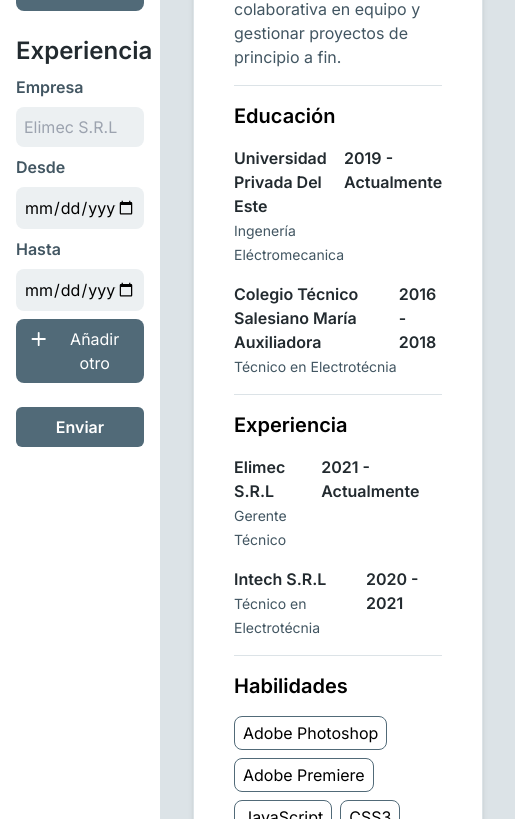
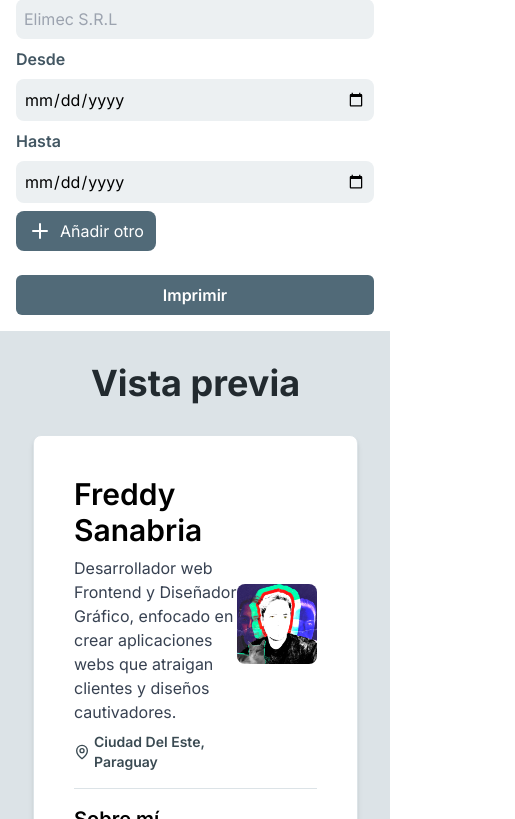
Before and after one commit to freddwithy/just-a-simple-cv, a Next.js app: page /create in a window 390 px wide. Shown: the part 1098-1917 px from the top of the page, 515 px wide, since content can reach past the window. Built offline with nearby package versions, Linux system fonts and the light colour scheme.

Commit message:
adding some responsive

```diff
--- a/app/create/components/CV.tsx
+++ b/app/create/components/CV.tsx
@@ -32,7 +32,7 @@ export const CVComponent: React.FC<CVProps> = ({
     }
 }) => {
     return (
-        <section className="p-10 border border-mystic-200 rounded-lg w-full bg-white shadow-md flex-col max-w-3xl">
+        <section className="p-10 border border-mystic-200 rounded-lg w-full bg-white shadow-md flex-col max-w-screen-sm md:max-w-3xl">
             <div className="flex justify-between border-b border-mystic-200 pb-4 items-center">
                 <div className="flex gap-y-2 flex-col max-w-md w-full">
                         <h3 className="text-3xl font-semibold">{name} {lastName}</h3>
--- a/app/create/components/CVForm.tsx
+++ b/app/create/components/CVForm.tsx
@@ -89,7 +89,7 @@ export const CVFormComponent: React.FC<CvFormProps> = ({sendData}) => {
                         </div>
                         <button className="bg-mystic-600 hover:bg-mystic-500 text-white py-2 px-3 rounded-lg flex gap-x-2"><Plus />Añadir otro</button>
                     </div>
-                    <button className="bg-mystic-600 text-white font-semibold px-1 py-2 rounded-md">Enviar</button>
+                    <button className="bg-mystic-600 text-white font-semibold px-1 py-2 rounded-md">Imprimir</button>
                 </form>
             </nav>
         </aside>
--- a/app/create/page.tsx
+++ b/app/create/page.tsx
@@ -25,7 +25,7 @@ export default function CreatePage () {
 
     return (
         <Container>
-            <div className="flex">
+            <div className="flex flex-col md:flex-row">
                 <CVFormComponent sendData={formData} />
                 <main className="border-l border-mystic-200 h-auto flex items-center justify-center p-8 bg-mystic-200 flex-col gap-y-8 flex-grow">
                     <h2 className="text-4xl font-bold text-mystic-950">Vista previa</h2>
```
